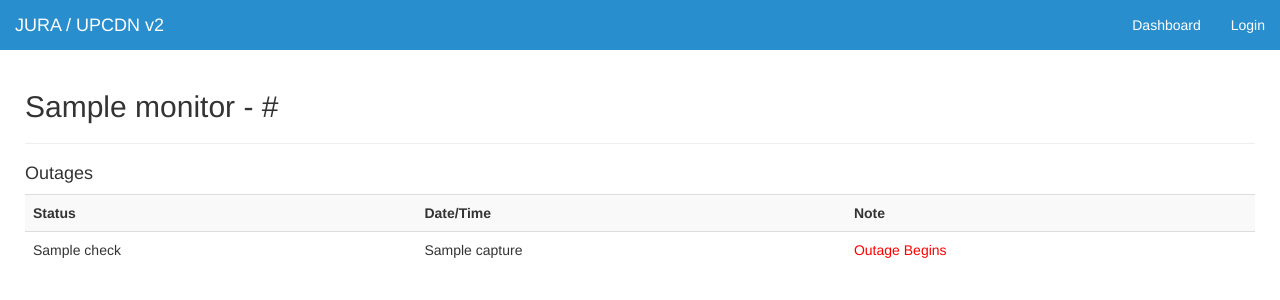
After one commit to ajrbyers/mondroid, a Django app: template src/templates/monitor/info.html in a window 1280 px wide. The commit adds this page. Shown: the top 300 px of the page. Run offline with Django 3.2, Linux system fonts and the light colour scheme; the template is opened without the code that fills it: most values are stand-ins (such as "Sample title", 1, 10 or a date in 2020); some libraries are stand-ins or nearby versions.

Commit message:
You can now view outages on the info page.

```diff
--- a/src/core/urls.py
+++ b/src/core/urls.py
@@ -2,7 +2,6 @@ from django.conf.urls import patterns, include, url
 from django.contrib import admin
 
 urlpatterns = patterns('',
-    # Examples:
     url(r'^$', 'monitor.views.index', name='mondroid_index'),
     url(r'^login/$', 'monitor.views.user_login', name='user_login'),
     url(r'^logout/$', 'monitor.views.user_logout', name='user_logout'),
--- a/src/monitor/models.py
+++ b/src/monitor/models.py
@@ -29,3 +29,4 @@ class DownTime(models.Model):
 	monitor = models.ForeignKey(Monitor)
 	checks = models.ManyToManyField(Check)
 	active = models.BooleanField(default=True)
+	starts = models.DateTimeField(auto_now=True, editable=True)
--- a/src/monitor/urls.py
+++ b/src/monitor/urls.py
@@ -4,4 +4,5 @@ from django.contrib import admin
 urlpatterns = patterns('',
     url(r'^$', 'monitor.views.index', name='monitor_index'),
     url(r'^dashboard/$', 'monitor.views.dashboard', name='monitor_dashboard'),
+    url(r'^monitor/(?P<monitor_id>\d+)/$', 'monitor.views.info', name='monitor_info'),
 )
--- a/src/templates/base.html
+++ b/src/templates/base.html
@@ -33,7 +33,7 @@
 	      </div>
 	      <div class="navbar-collapse collapse">
 	         <ul class="nav navbar-nav navbar-right">
-	            <li><a style="color:white;" href="">Dashboard</a></li>
+	            <li><a style="color:white;" href="{% url 'monitor_dashboard' %}">Dashboard</a></li>
 	            {% if user.is_authenticated %}
 	            <li class="dropdown">
 		            <a href="#" class="dropdown-toggle" data-toggle="dropdown">{{ user.first_name }} {{ user.last_name }} <b class="caret"></b></a>
--- a/src/templates/monitor/dashboard.html
+++ b/src/templates/monitor/dashboard.html
@@ -26,7 +26,7 @@
 		</tr>
 		{% for monitor in monitor_list %}
 		<tr>
-			<td>{{ monitor.name }}</td>
+			<td><a href="{% url 'monitor_info' monitor.id %}">{{ monitor.name }}</a></td>
 			<td>{{ monitor.url }}</td>
 			<td>{% if monitor.current_state.up %}<i style="color:green" class="fa fa-arrow-circle-o-up"></i>{% else %}<i style="color:red" class="fa fa-arrow-circle-o-down"></i>{% endif %}</td>
 		</tr>
--- /dev/null
+++ b/src/templates/monitor/info.html
@@ -0,0 +1,29 @@
+{% extends "base.html" %}
+
+{% block content %}
+	<h2>{{ monitor.name }} - {{ monitor.url }}</h2>
+	<hr />
+	<h4> Outages</h4>
+
+
+	{% for outage in downtime_list %}
+	<table class="table table-striped">
+		<tr>
+			<th>Status</th>
+			<th>Date/Time</th>
+			<th>Note</th>
+		</tr>
+		{% for check in outage.checks.all %}
+		<tr>
+			<td>{{ check }}</td>
+			<td>{{ check.capture }}</td>
+			<td><span style="color:{% if forloop.first %}red;"> Outage Begins{% elif outage.active == False and forloop.last %}green;">Outage Finishes{% else %}orange;">Outage Ongoing{% endif %}</span>
+		</tr>
+		{% empty %}
+			<tr>
+				<td colspan="3"><p>There are no monitors. Add one.</td>
+			</tr>
+		{% endfor %}
+	</table>
+	{% endfor %}
+{% endblock content %}
```
Also changed, not shown: src/monitor/views.py (+19 -1 lines), src/monitor/migrations/0001_initial.py (added), src/monitor/migrations/0002_downtime_starts.py (added), src/monitor/migrations/__init__.py (added).
